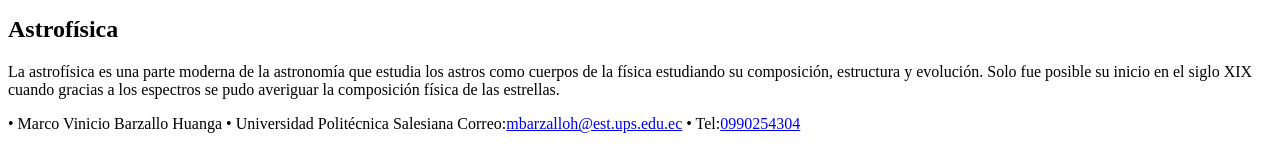
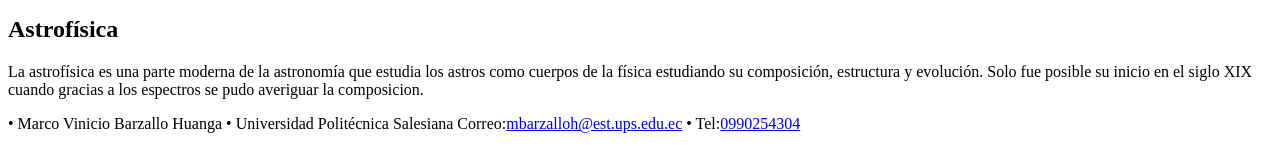
Before and after one commit to viniciobarzallo/Practica02-Mi-Sitio-Web-CSS, a plain HTML site: page index.html in a window 1280 px wide. Shown: the part 329-482 px from the top of the page. Drawn offline with Linux system fonts and the light colour scheme.

Commit message:
Solucion HTML5-CSS

```diff
--- a/index.html
+++ b/index.html
@@ -52,7 +52,7 @@
            <p>La astrofísica es una parte moderna de la astronomía que estudia los astros como
            cuerpos de la física estudiando su composición, estructura y evolución. Solo fue
            posible su inicio en el siglo XIX cuando gracias a los espectros se pudo averiguar
-           la composición física de las estrellas.</p>
+           la composicion.</p>
        </aside>
    </section>
 
```
